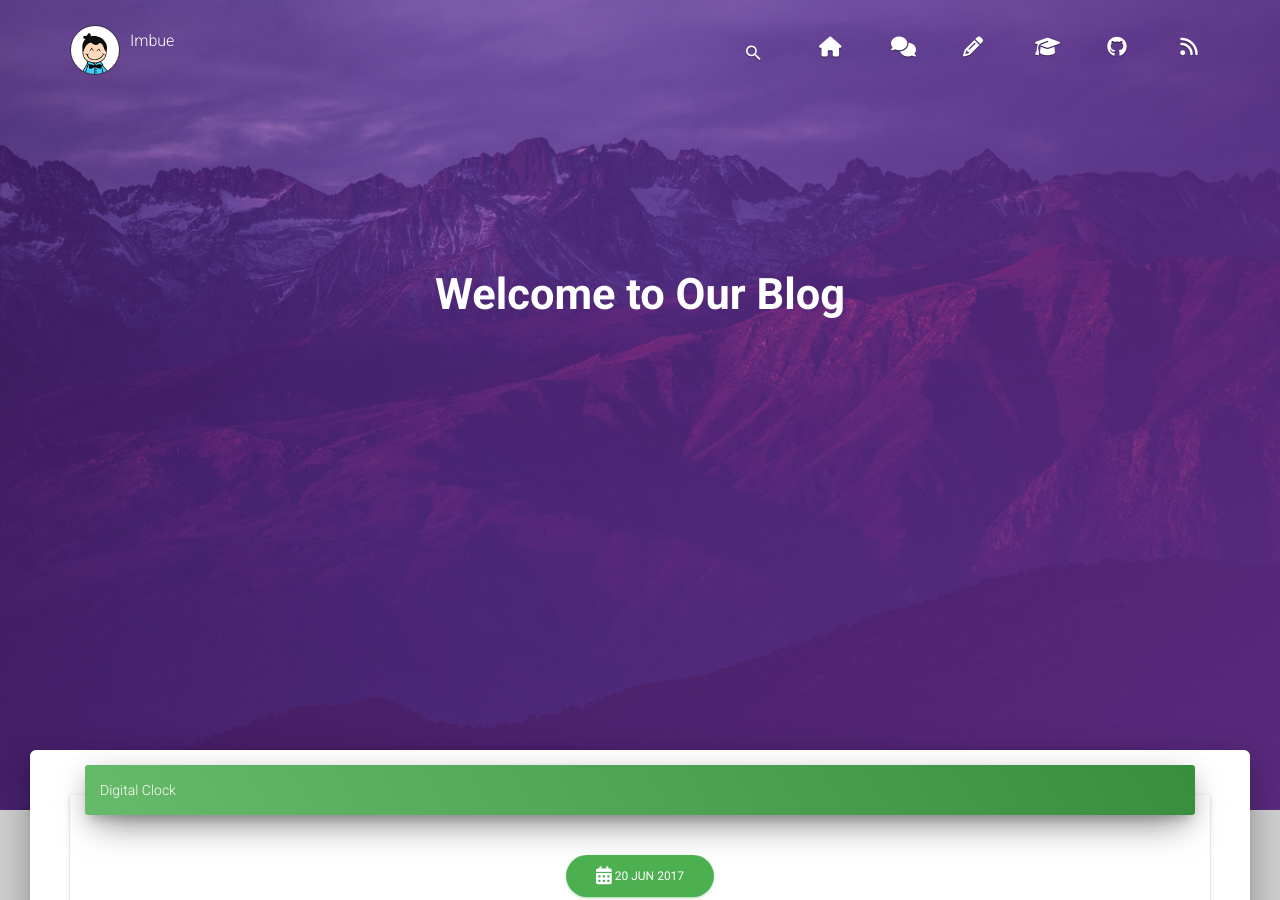
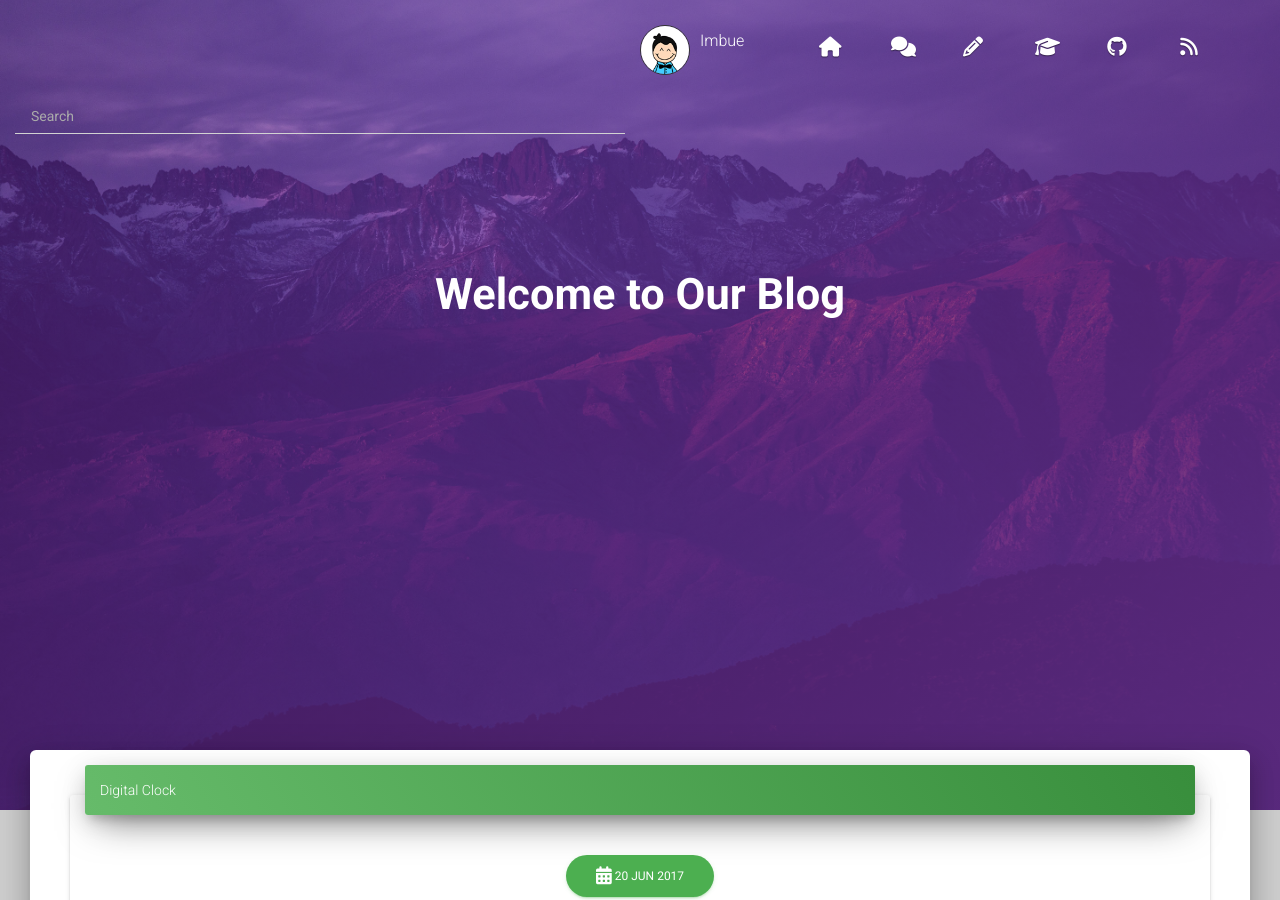
Before and after one commit to tip4programs/imbue, a Jekyll site: the page built from index.html, in a window 1280 px wide and 900 px high. Built offline with Jekyll 4.4.1, drawn with Linux system fonts in a browser that asks for light colours; nearby versions of some CDN libraries; the list of posts is cut into pages by our own code; comment, search, counter and statistics services are not loaded; a style sheet for code colours, icons or effects is not loaded.

Commit message:
Update navbar.html

```diff
--- a/_includes/navbar.html
+++ b/_includes/navbar.html
@@ -1,5 +1,11 @@
 <!-- Navbar -->
 <nav class="navbar navbar-transparent navbar-fixed-top navbar-color-on-scroll">
+	     {% if site.allowsearch ==  true %}
+            <div class="col-md-6 col-sm-12 col-xs-12 searchcontrol" id="js-search">
+              <input class="form-control" type="text" id="js-search__input" placeholder="Search">
+              <ul class="search__results" id="js-search__results"></ul>
+            </div>
+            {% endif %}
 	<div class="container">
         <div class="navbar-header">
 	    	<button type="button" class="navbar-toggle" data-toggle="collapse" data-target="#navigation-index">
@@ -23,17 +29,6 @@
 	    </div>
 	    <div class="collapse navbar-collapse" id="navigation-index">
 	    	<ul class="nav navbar-nav navbar-right">
-		<li>
-		 <a href="javascript:void(0);" data-toggle="sarch" class="hidden-xs">
-                      <i class="material-icons">search</i>
-                 </a>
-		 <form class="navbar-form navbar-right navbar-search-form" action="get" id="site_search">
-                 <div class="form-group">
-                 <input type="text" id="js-search__input class="form-control" placeholder="Search...">
-                 </div>
-	         </form>
-			<ul class="search__results" id="js-search__results"></ul>
-			<script src="https://ajax.googleapis.com/ajax/libs/jquery/1.11.3/jquery.min.js"></script>
 		<!-- <div class="super-search" id="js-search">
                 <ul class="super-search__results" id="js-search__results"></ul>
                 <button class="btn btn-primary btn-just-icon" onclick="superSearch.toggle()">
```
